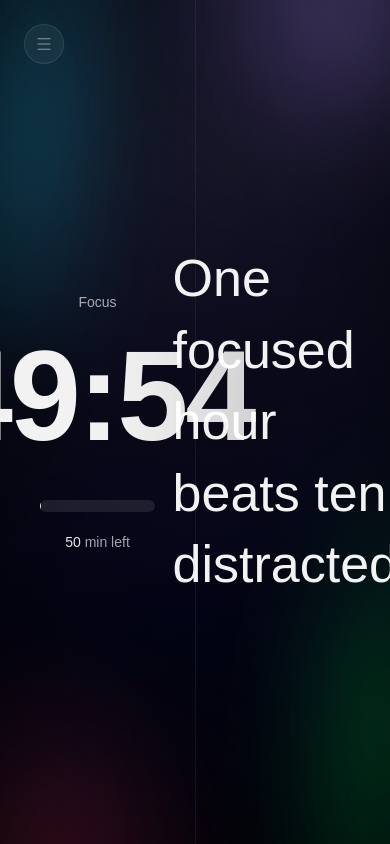
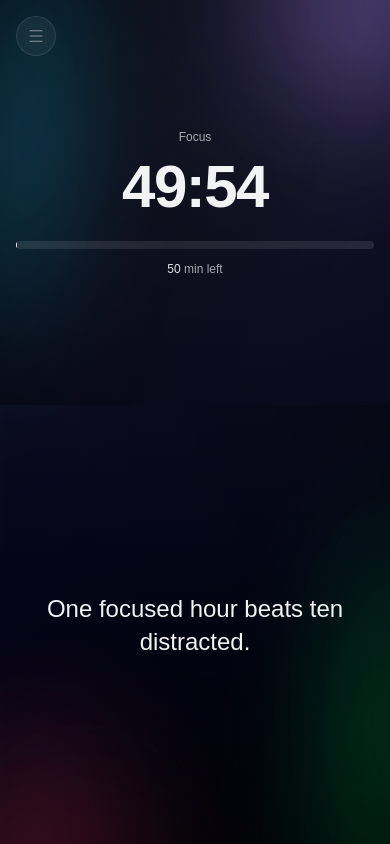
Before and after one commit to JOUDETAHSAN04/STARTUPIDEAS, a Next.js app: page /session in a window 390 px wide. Built offline with nearby package versions, Linux system fonts and the light colour scheme.

Commit message:
feat: Implement responsive design across session components and add click-outside-to-close functionality to the NotesCard.

```diff
--- a/src/components/screens/SessionScreen.tsx
+++ b/src/components/screens/SessionScreen.tsx
@@ -159,10 +159,10 @@ export default function SessionScreen() {
 
             {/* NOTES CARD */}
             <AnimatePresence>
-                {showNotes && <NotesCard notes={notes} show={showNotes} />}
+                {showNotes && <NotesCard notes={notes} show={showNotes} onClose={() => setShowNotes(false)} />}
             </AnimatePresence>
 
-            <div className="relative z-[2] grid h-full grid-cols-2">
+            <div className="relative z-[2] flex h-full flex-col lg:grid lg:grid-cols-2">
                 {/* LEFT: TIMER centered */}
                 <TimerDisplay
                     activity={activity}
@@ -177,7 +177,7 @@ export default function SessionScreen() {
                     fade={fade}
                 />
 
-                <div className="pointer-events-none absolute inset-y-0 left-1/2 w-px bg-white/5" />
+                <div className="pointer-events-none absolute inset-y-0 left-1/2 hidden w-px bg-white/5 lg:block" />
             </div>
         </AuroraBackground>
     );
--- a/src/components/session/NotesCard.tsx
+++ b/src/components/session/NotesCard.tsx
@@ -1,23 +1,48 @@
 "use client";
 
 import { motion } from "framer-motion";
+import { useEffect, useRef } from "react";
 
 interface NotesCardProps {
     notes: string;
     show: boolean;
+    onClose: () => void;
 }
 
-export default function NotesCard({ notes, show }: NotesCardProps) {
+export default function NotesCard({ notes, show, onClose }: NotesCardProps) {
+    const cardRef = useRef<HTMLDivElement>(null);
+
+    useEffect(() => {
+        if (!show) return;
+
+        function handleClickOutside(event: MouseEvent) {
+            if (cardRef.current && !cardRef.current.contains(event.target as Node)) {
+                onClose();
+            }
+        }
+
+        // Add a small delay to prevent immediate closing when opening
+        const timeoutId = setTimeout(() => {
+            document.addEventListener("mousedown", handleClickOutside);
+        }, 100);
+
+        return () => {
+            clearTimeout(timeoutId);
+            document.removeEventListener("mousedown", handleClickOutside);
+        };
+    }, [show, onClose]);
+
     if (!show) return null;
 
     return (
         <motion.div
+            ref={cardRef}
             layoutId="notes-card"
             initial={{ opacity: 0, scale: 0.9, x: -20 }}
             animate={{ opacity: 1, scale: 1, x: 0 }}
             exit={{ opacity: 0, scale: 0.9, x: -20 }}
             transition={{ type: "spring", stiffness: 300, damping: 25 }}
-            className="absolute top-6 left-20 z-50 w-80 overflow-hidden rounded-2xl border border-white/10 bg-black/40 backdrop-blur-xl shadow-2xl"
+            className="absolute top-20 left-4 sm:top-6 sm:left-20 z-[110] w-[90vw] sm:w-80 max-h-[50vh] overflow-auto rounded-2xl border border-white/10 bg-black/40 backdrop-blur-xl shadow-2xl"
         >
             <div className="p-5">
                 <h3 className="mb-2 text-xs font-semibold uppercase tracking-wider text-white/50">
--- a/src/components/session/QuoteDisplay.tsx
+++ b/src/components/session/QuoteDisplay.tsx
@@ -5,12 +5,12 @@ interface QuoteDisplayProps {
 
 export default function QuoteDisplay({ quote, fade }: QuoteDisplayProps) {
     return (
-        <div className="relative flex h-full items-center justify-center px-14">
+        <div className="relative flex h-full items-center justify-center px-4 sm:px-8 lg:px-14 py-8 lg:py-0">
             <div className="pointer-events-none absolute inset-0 bg-gradient-to-l from-black/30 via-black/10 to-transparent" />
 
             <div
                 className={[
-                    "relative max-w-2xl text-left text-[52px] font-medium leading-snug text-white/95 drop-shadow-[0_12px_44px_rgba(0,0,0,0.62)] transition-all duration-300",
+                    "relative max-w-2xl text-center lg:text-left text-2xl sm:text-3xl md:text-4xl lg:text-5xl font-medium leading-snug text-white/95 drop-shadow-[0_12px_44px_rgba(0,0,0,0.62)] transition-all duration-300",
                     fade ? "opacity-0 blur-[1px] translate-y-1" : "opacity-100",
                 ].join(" ")}
             >
--- a/src/components/session/SessionControls.tsx
+++ b/src/components/session/SessionControls.tsx
@@ -29,7 +29,7 @@ export default function SessionControls({
     const [isExpanded, setIsExpanded] = useState(false);
 
     return (
-        <div className="absolute top-6 left-6 z-[100] flex flex-col gap-3">
+        <div className="absolute top-4 left-4 sm:top-6 sm:left-6 z-[100] flex flex-col gap-3">
             <TooltipProvider>
                 {/* Menu Toggle Button */}
                 <Tooltip>
--- a/src/components/session/TimerDisplay.tsx
+++ b/src/components/session/TimerDisplay.tsx
@@ -20,21 +20,21 @@ export default function TimerDisplay({
         <div className="relative flex h-full items-center justify-center">
             <div className="pointer-events-none absolute inset-0 bg-gradient-to-r from-black/35 via-black/10 to-transparent" />
 
-            <div className="relative flex w-full max-w-xl flex-col items-center px-10 text-center">
-                <div className="text-sm text-white/65">{activity}</div>
+            <div className="relative flex w-full max-w-xl flex-col items-center px-4 sm:px-6 lg:px-10 text-center">
+                <div className="text-xs sm:text-sm text-white/65">{activity}</div>
 
-                <div className="mt-5 text-[128px] font-semibold leading-none tabular-nums tracking-tight text-white/95 drop-shadow-[0_14px_40px_rgba(0,0,0,0.55)]">
+                <div className="mt-3 sm:mt-4 lg:mt-5 text-6xl sm:text-7xl md:text-8xl lg:text-9xl font-semibold leading-none tabular-nums tracking-tight text-white/95 drop-shadow-[0_14px_40px_rgba(0,0,0,0.55)]">
                     {formatTime(remainingMs)}
                 </div>
 
-                <div className="mt-10 h-3 w-full overflow-hidden rounded-full bg-white/10">
+                <div className="mt-6 sm:mt-8 lg:mt-10 h-2 sm:h-3 w-full overflow-hidden rounded-full bg-white/10">
                     <div
                         className="h-full bg-white/90 shadow-[0_0_18px_rgba(167,139,250,0.35)] transition-[width] duration-300"
                         style={{ width: `${progress * 100}%` }}
                     />
                 </div>
 
-                <div className="mt-5 text-sm text-white/65">
+                <div className="mt-3 sm:mt-4 lg:mt-5 text-xs sm:text-sm text-white/65">
                     {done ? (
                         <span className="text-white/90">Done</span>
                     ) : (
```
